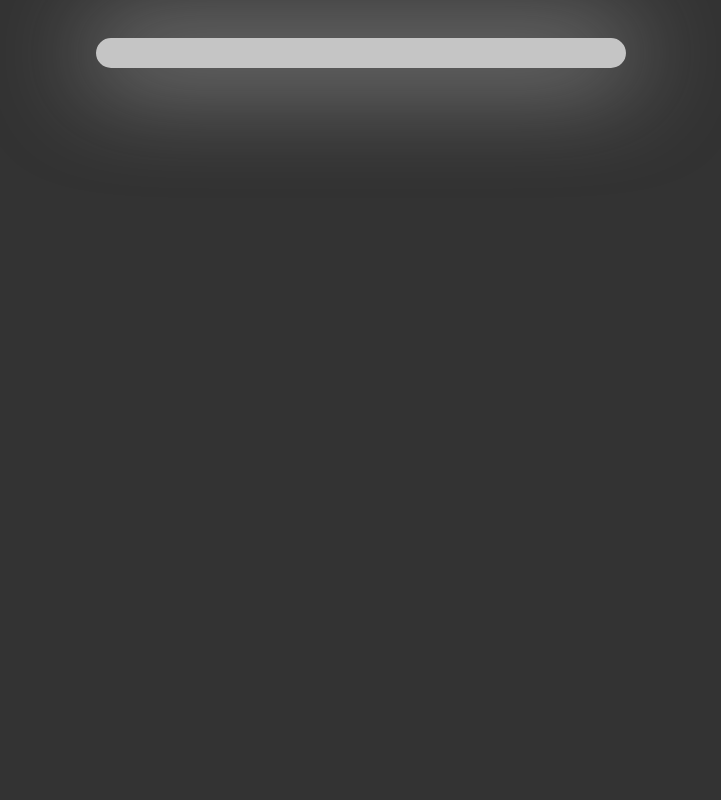
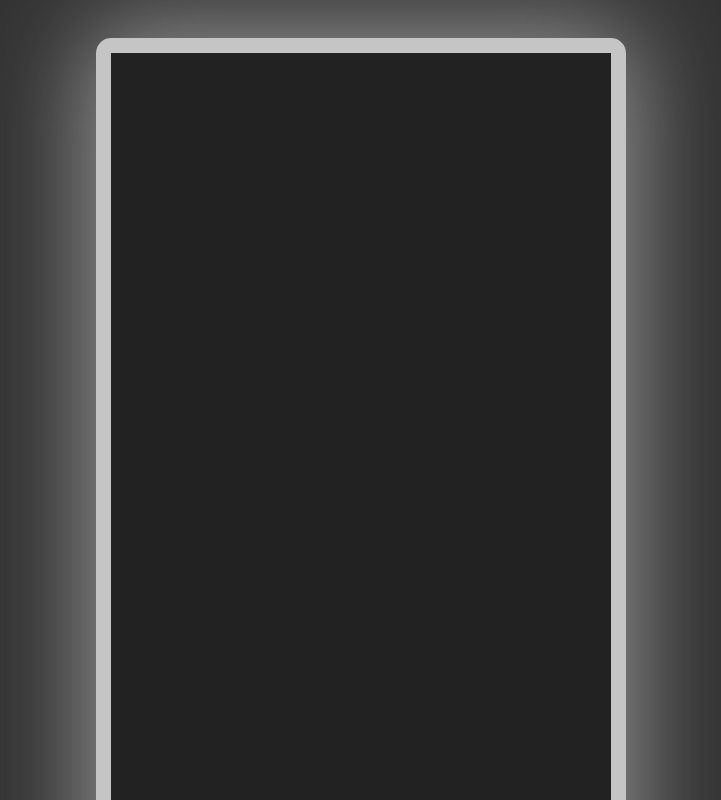
Before and after one commit to jfconde/react-tetris-tutorial, a React (Create React App) app: page / in a window 1280 px wide. Shown: the top 800 px of the page, without its empty margins (279-1000 px from the left). Built offline with nearby package versions, Linux system fonts and the light colour scheme.

Commit message:
feat(board): add empty board (20x10)

```diff
--- a/src/Board.jsx
+++ b/src/Board.jsx
@@ -1,9 +1,25 @@
 import React from 'react';
+import Row from './Row';
+import Block from './Block';
+
+const board = new Array(20).fill(new Array(10).fill(null));
 
 const Board = () => {
     return (
         <div className="tetris-board">
-
+            {
+                board.map(
+                    (row, i) => (
+                        <Row key={i}>
+                            {
+                                row.map(
+                                    (block, j) => (
+                                        <Block key={[i,j]} />
+                                    ))
+                            }
+                        </Row>
+                    ))
+            }
         </div>
     );
 };
--- a/src/Row.jsx
+++ b/src/Row.jsx
@@ -1,8 +1,9 @@
 import React from 'react';
 
-const Row = () => {
+const Row = ({children}) => {
     return (
         <div className="row">
+            {children}
         </div>
     );
 };
```
